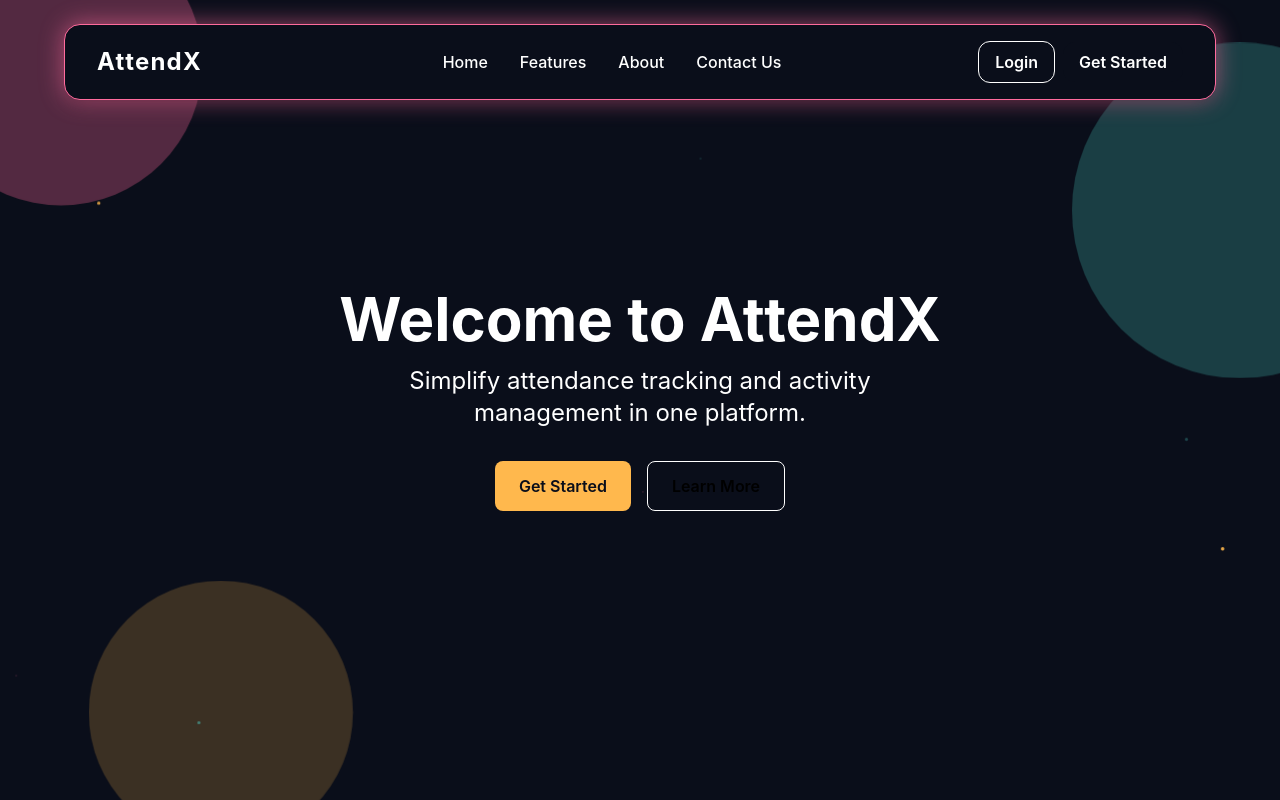
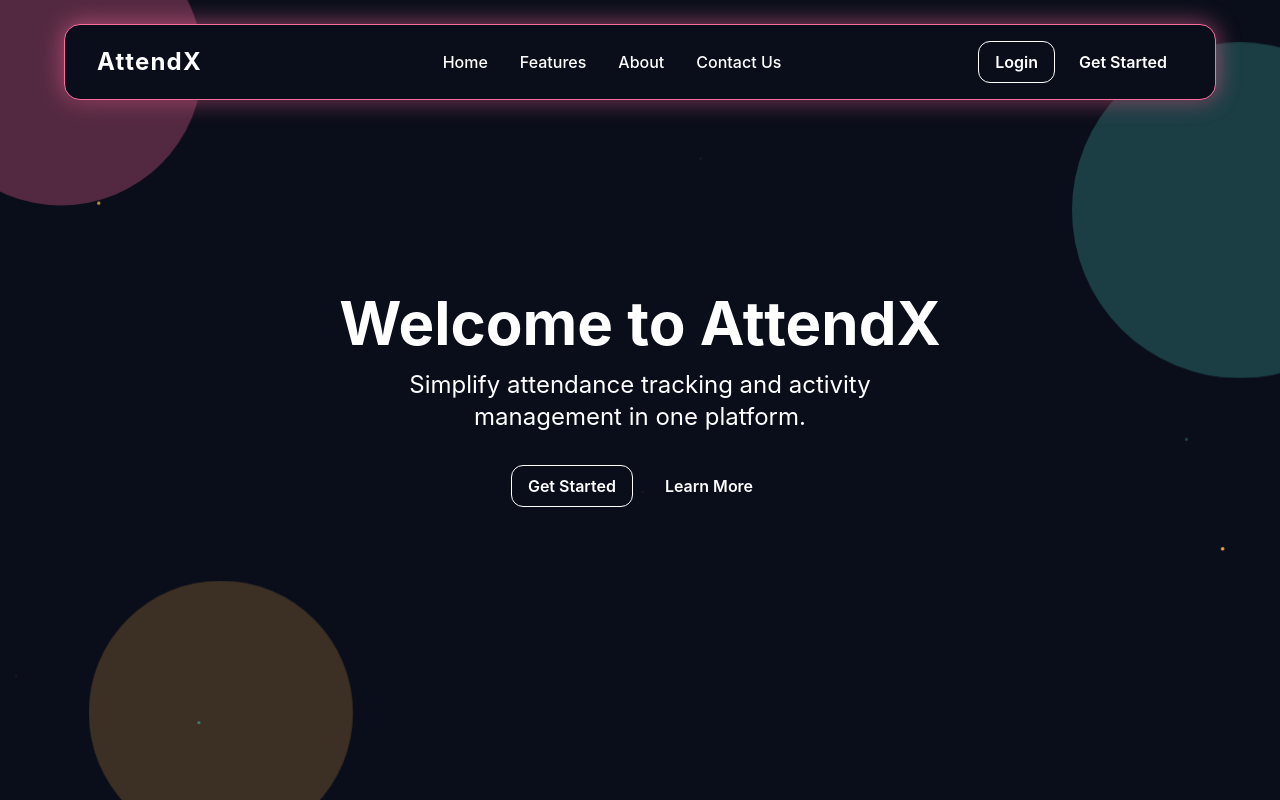
Before and after one commit to raviitsme/attendance-app, a React app: page / in a window 1280 px wide. Built offline with nearby package versions, Linux system fonts and the light colour scheme; the HTML template or start-up script is replaced by a standard one.

Commit message:
added bg for hero

```diff
--- a/src/pages/Hero.jsx
+++ b/src/pages/Hero.jsx
@@ -10,7 +10,7 @@ const Hero = () => {
       size: Math.random() * 2 + 1 + "px",
       delay: Math.random() * 5 + "s",
       color: ["#FFB84D", "#FF6B9D", "#4ECDC4"][Math.floor(Math.random() * 3)],
-    }))
+    })),
   );
 
   return (
@@ -50,12 +50,15 @@ const Hero = () => {
       </p>
 
       <div className="flex gap-4 z-10">
-        <button className="bg-amberGold text-deepNavy px-6 py-3 rounded-lg font-semibold hover:opacity-90 transition">
+        <Button
+          variant="primary"
+          className="border-double border border-white hover:bg-amberGold hover:text-deepNavy transition-all duration-200 ease-in-out"
+        >
           Get Started
-        </button>
-        <button className="border border-white px-6 py-3 rounded-lg font-semibold hover:bg-white hover:text-deepNavy transition">
+        </Button>
+        <Button variant="outline" className="border-none hover:text-amberGold">
           Learn More
-        </button>
+        </Button>
       </div>
 
       {/* Animations */}
```
